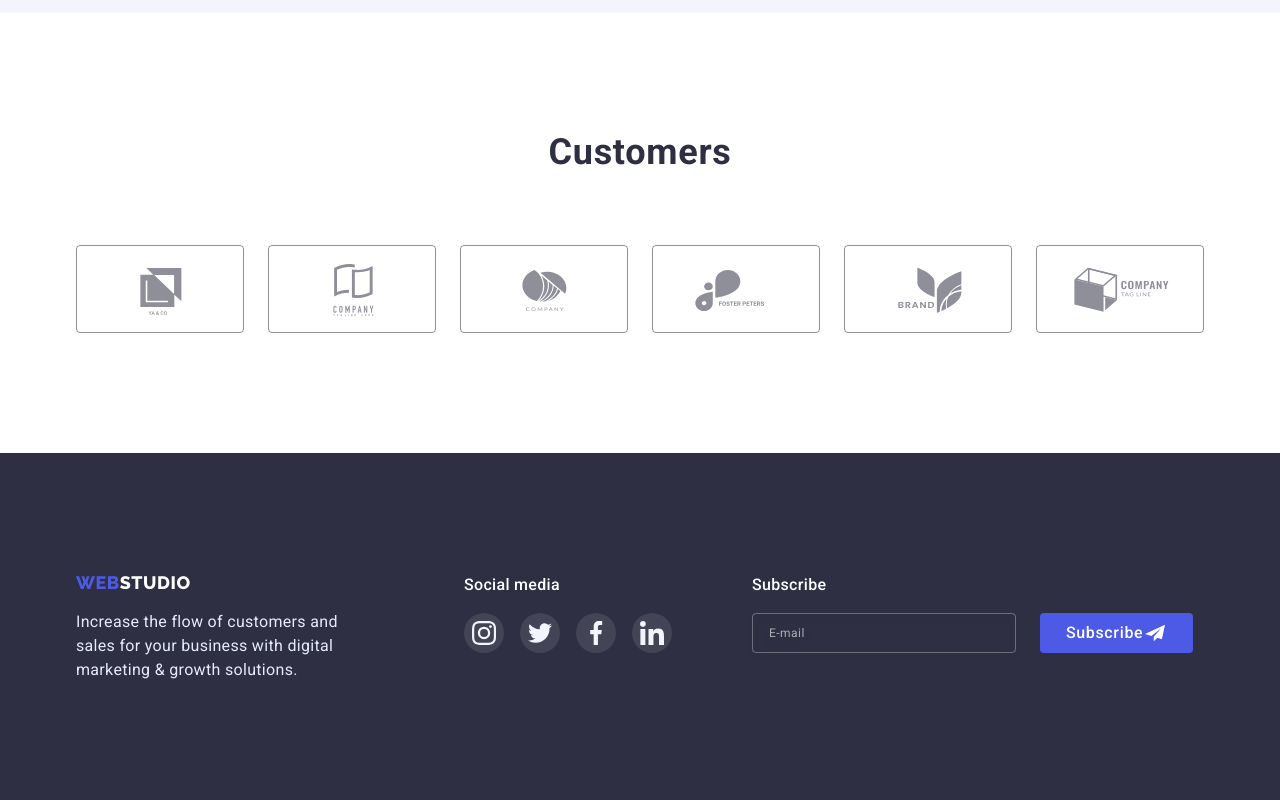
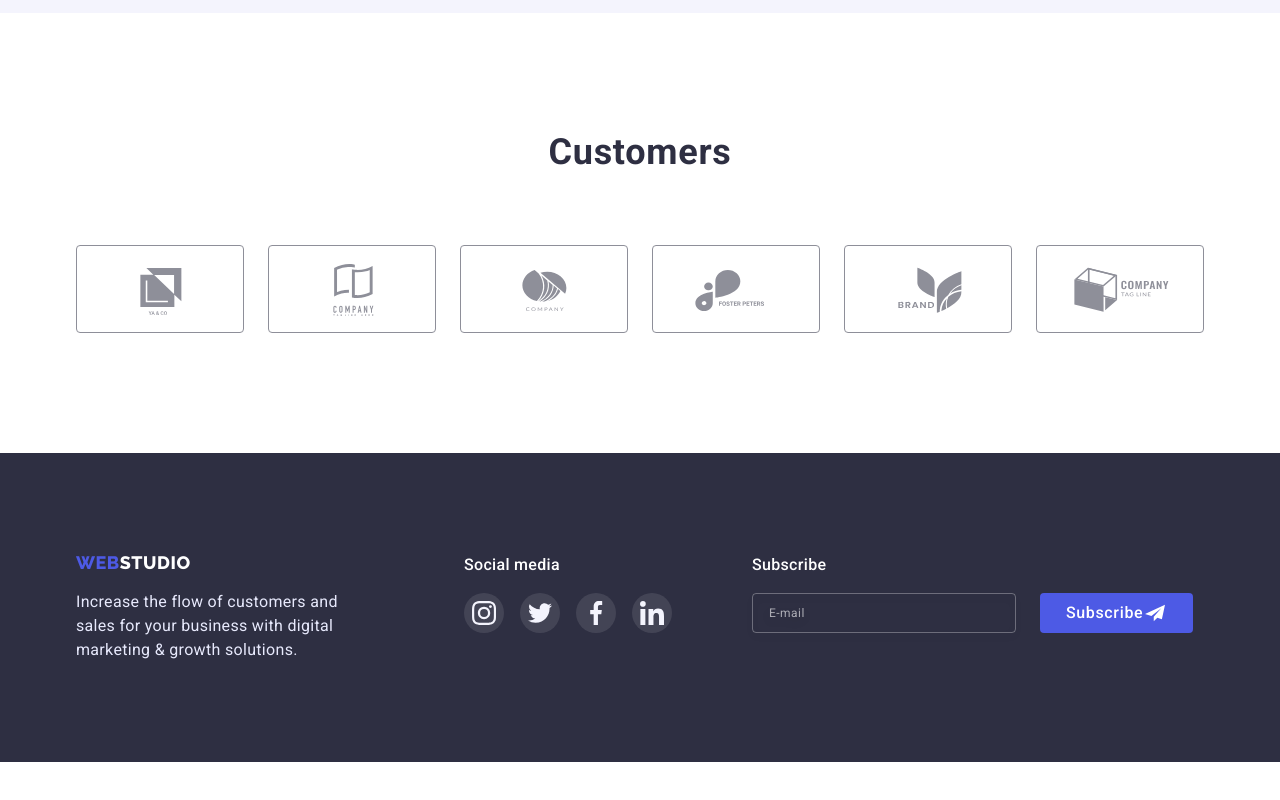
Before and after one commit to YaroslavZamrii/goit-markup-hw-07, a plain HTML site: page index.html in a window 1280 px wide. Shown: the part 2472-3272 px from the top of the page. After the commit the page ends 3234 px from the top, so only its background shows below. Drawn offline with nearby package versions, Linux system fonts and the light colour scheme.

Commit message:
Update styles.css

```diff
--- a/css/styles.css
+++ b/css/styles.css
@@ -865,6 +865,10 @@ textarea {
   }
 }
 @media screen and (min-width: 1200px) {
+  .footer {
+    padding-top: 100px;
+    padding-bottom: 100px;
+  }
   .footer > .container {
     display: flex;
     gap: 80px;
```
